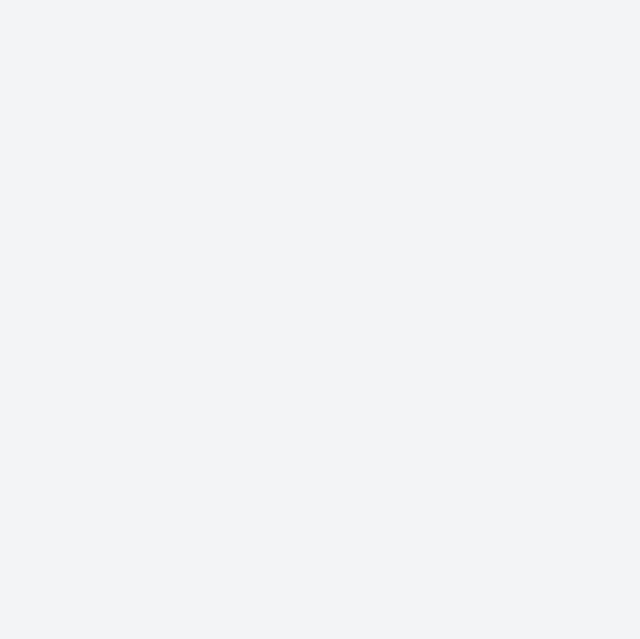
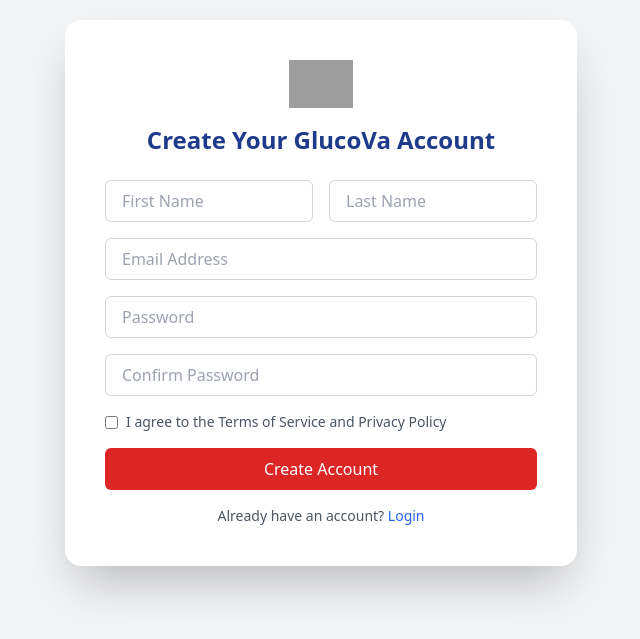
Before and after one commit to GlucoTeam-IoT/glucova-frontend, a React (Vite) app: page /register in a window 1280 px wide. Before the commit this address had no page. Shown: the part 107-746 px from the top of the page, without its empty margins (319-959 px from the left). Built offline with nearby package versions, Linux system fonts and the light colour scheme; grey boxes are pictures that could not be loaded.

Commit message:
feat: add conexion bettwen login and register

```diff
--- a/src/App.tsx
+++ b/src/App.tsx
@@ -1,11 +1,14 @@
-import { Routes, Route } from 'react-router-dom';
-import LoginPage from '../src/contexts/access/pages/loginPage';
+import {Routes, Route } from "react-router-dom";
+import LoginPage from "./contexts/access/pages/loginPage";
+import RegisterPage from "./contexts/access/pages/RegisterPage";
 
 function App() {
   return (
-    <Routes>
-      <Route path="/login" element={<LoginPage />} />
-    </Routes>
+      <Routes>
+        <Route path="/login" element={<LoginPage />} />
+        <Route path="/register" element={<RegisterPage />} />
+        <Route path="*" element={<LoginPage />} />
+      </Routes>
   );
 }
 
--- a/src/contexts/access/components/RegisterForm.tsx
+++ b/src/contexts/access/components/RegisterForm.tsx
@@ -1,7 +1,11 @@
 import { useState } from "react";
 import { register } from "../services/authService";
+import { Link } from "react-router-dom";
+import { useNavigate } from "react-router-dom";
+
 
 export const RegisterForm = () => {
+  const navigate = useNavigate();
   const [form, setForm] = useState({
     firstName: "",
     lastName: "",
@@ -38,6 +42,7 @@
     try {
       const result = await register(form.email, form.password);
       console.log("Usuario registrado:", result);
+      navigate("/login");
     } catch (err: any) {
       setError(err.message || "Error desconocido");
     } finally {
@@ -122,9 +127,9 @@
 
       <p className="text-center text-sm mt-2 text-gray-600">
         Already have an account?{" "}
-        <a href="/login" className="text-blue-600 hover:underline">
+         <Link to="/login" className="text-blue-600 hover:underline">
           Login
-        </a>
+        </Link>
       </p>
     </form>
   );
--- a/src/contexts/access/components/loginForm.tsx
+++ b/src/contexts/access/components/loginForm.tsx
@@ -1,5 +1,6 @@
 import { useState } from "react";
 import { login } from "../services/authService";
+import { Link } from "react-router-dom";
 
 export const LoginForm = () => {
   const [email, setEmail] = useState("test@glucova.com");
@@ -74,9 +75,9 @@
 
       <p className="text-center text-sm mt-2 text-gray-600">
         Don’t have an account?{" "}
-        <a href="#" className="text-blue-600 hover:underline">
+        <Link to="/register" className="text-blue-600 hover:underline">
           Sign up
-        </a>
+        </Link>
       </p>
     </form>
   );
```
